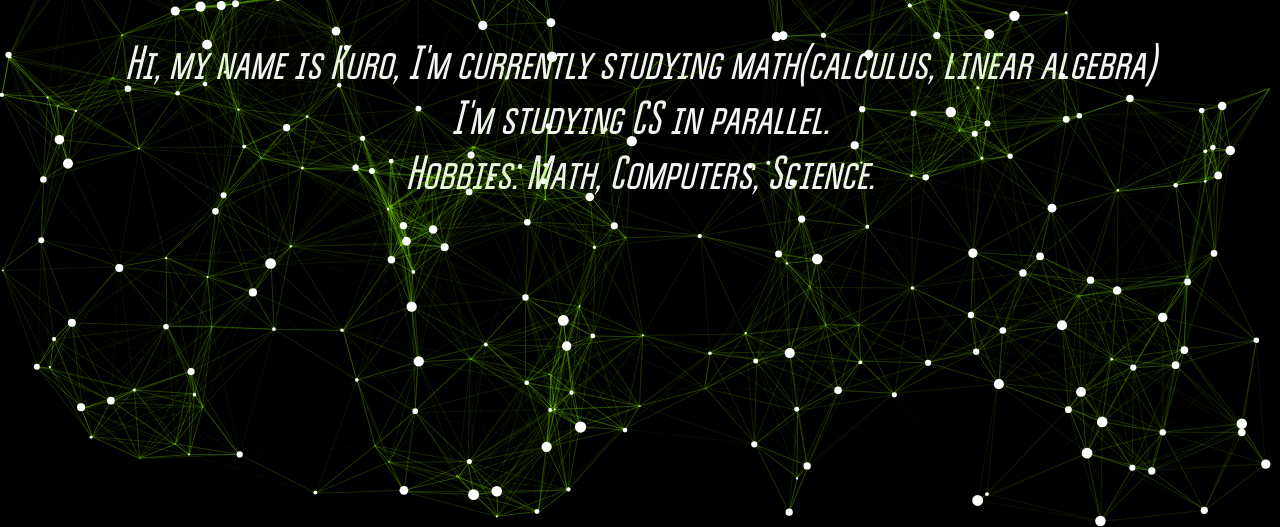
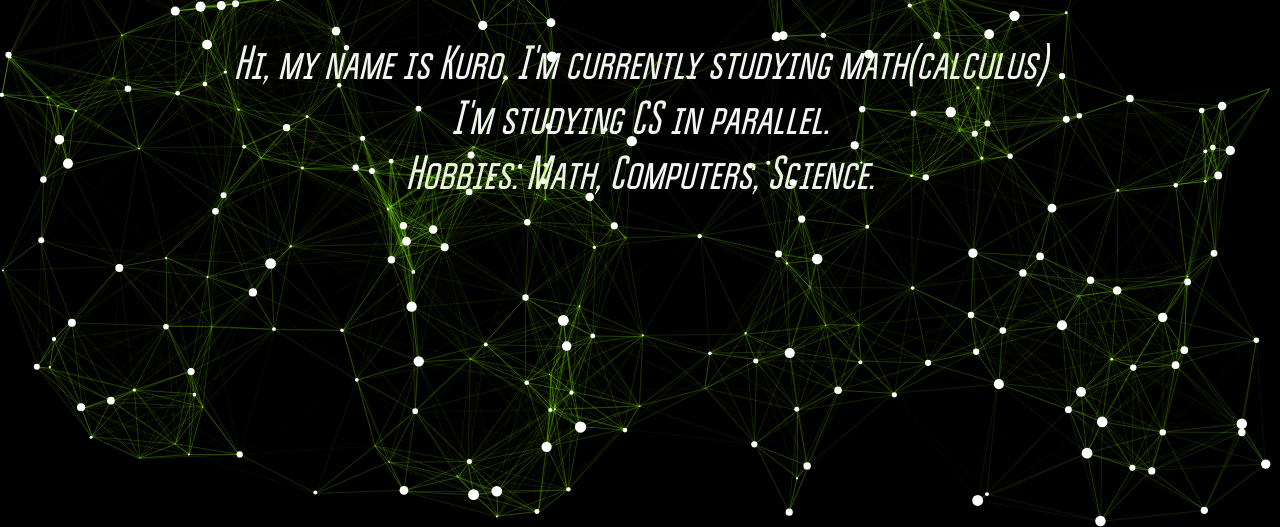
Before and after one commit to Nyanov/shiroxkuro, a plain HTML site: page index.html in a window 1280 px wide. Shown: the part 273-800 px from the top of the page. Drawn offline with nearby package versions, Linux system fonts and the light colour scheme; no server answers; animation ran at ten frames a second.

Commit message:
Update index.html

```diff
--- a/index.html
+++ b/index.html
@@ -13,7 +13,7 @@
         <div class="avatar"></div>
         <h1 class="name">Kuro</h1>
         <p class="description">
-            Hi, my name is Kuro, I'm currently studying math(calculus, linear algebra)<br>I'm studying CS in parallel.<br>
+            Hi, my name is Kuro, I'm currently studying math(calculus)<br>I'm studying CS in parallel.<br>
             Hobbies: Math, Computers, Science.
         </p>
     </div>
```
